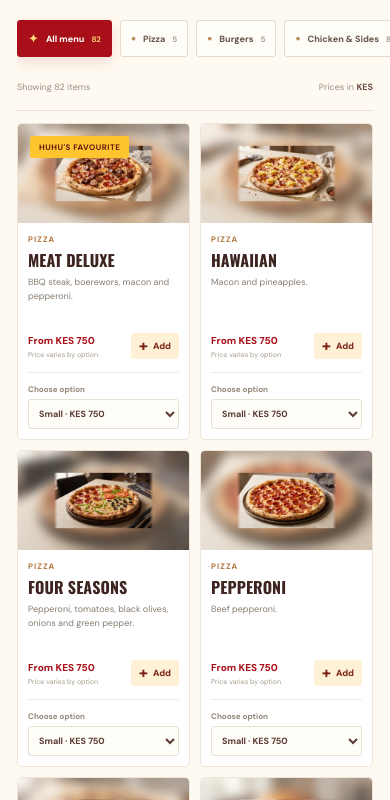
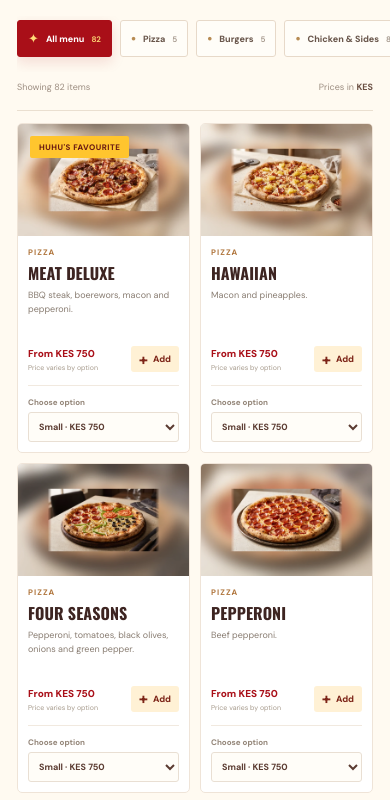
Before and after one commit to robinmigwi/huhus, a website built with Vite: page index.html in a window 390 px wide. Shown: the part 1160-1960 px from the top of the page. Built offline with nearby package versions, Linux system fonts and the light colour scheme; files whose address does not match are found by name.

Commit message:
Set menu photo placeholders to their intended compact height

```diff
--- a/src/styles.css
+++ b/src/styles.css
@@ -94,8 +94,8 @@ a { color: inherit; text-decoration: none; }
 .product-grid { display: grid; grid-template-columns: repeat(3, minmax(0, 1fr)); gap: 18px; padding-top: 19px; }
 .product-card { background: #fff; border: 1px solid #efe4d8; border-radius: 5px; overflow: hidden; transition: transform .2s, box-shadow .2s, border-color .2s; display: flex; flex-direction: column; min-width: 0; }
 .product-card:hover { transform: translateY(-3px); box-shadow: 0 14px 34px rgba(89,42,20,.09); border-color: #e0c6a7; }
-.product-image { position: relative; width: 100%; aspect-ratio: 900 / 520; overflow: hidden; }
-.product-image img { width: 100%; height: auto; max-width: 100%; display: block; object-fit: unset; object-position: unset; padding: 0; margin: 0; }
+.product-image { position: relative; width: 100%; height: 150px; overflow: hidden; background: #f7f1e8; }
+.product-image img { width: 100%; height: 100%; max-width: 100%; display: block; object-fit: cover; object-position: center; padding: 0; margin: 0; }
 .product-badge { position: absolute; left: 12px; top: 12px; color: #6a1a13; background: var(--gold); padding: 6px 9px; border-radius: 2px; font-size: 8px; font-weight: 800; text-transform: uppercase; letter-spacing: .06em; }
 .product-info { padding: 15px 15px 14px; display: flex; flex-direction: column; flex: 1; }
 .product-category { font-size: 8px; text-transform: uppercase; color: #b27942; letter-spacing: .13em; font-weight: 800; }
@@ -159,14 +159,14 @@ a { color: inherit; text-decoration: none; }
   .menu-section { padding: 48px 17px 58px; }.section-heading { display: grid; align-items: start; gap: 18px; }.section-heading h2 { font-size: 41px; }.menu-search { width: 100%; }
   .category-bar { margin-right: -17px; padding-right: 17px; }.category-chip { padding: 9px 10px; font-size: 9px; }
   .product-grid { grid-template-columns: repeat(2, minmax(0, 1fr)); gap: 10px; padding-top: 12px; }
-  .product-image { height: auto; }.product-image img { height: auto; }.product-info { padding: 11px 10px 10px; }.product-info h3 { font-size: 16px; }.product-info > p { font-size: 9px; min-height: 44px; }.product-card-bottom { align-items: flex-end; gap: 4px; }.product-price b { font-size: 10px; }.product-price small { font-size: 7px; }.add-button { padding: 7px 8px; font-size: 9px; }.variant-label { align-items: stretch; flex-direction: column; gap: 5px; }.variant-label select { width: 100%; }
+  .product-image { height: 112px; }.product-image img { height: 100%; }.product-info { padding: 11px 10px 10px; }.product-info h3 { font-size: 16px; }.product-info > p { font-size: 9px; min-height: 44px; }.product-card-bottom { align-items: flex-end; gap: 4px; }.product-price b { font-size: 10px; }.product-price small { font-size: 7px; }.add-button { padding: 7px 8px; font-size: 9px; }.variant-label { align-items: stretch; flex-direction: column; gap: 5px; }.variant-label select { width: 100%; }
   .promo-band { grid-template-columns: 1fr; padding: 38px 22px 42px; gap: 26px; }.promo-copy h2 { font-size: 48px; }.promo-photos img { height: 145px; border-width: 4px; }.promo-band:after { font-size: 100px; bottom: -30px; }
   .visit-section { padding: 49px 22px; grid-template-columns: 1fr; gap: 24px; }.visit-section h2 { font-size: 46px; }.visit-details { padding: 17px; gap: 17px; }.visit-details b { font-size: 9px; }
   .site-footer { padding: 18px 17px; flex-wrap: wrap; }.site-footer p { width: 100%; order: 3; margin: 0; }.footer-demo { font-size: 7px; }
   .drawer-head { padding: 18px 18px 15px; }.cart-content { padding-left: 18px; padding-right: 18px; }.cart-foot { padding: 16px 18px 20px; }
 }
 @media (max-width: 370px) {
-  .product-grid { grid-template-columns: 1fr; }.product-image { height: auto; }.product-image img { height: auto; }.product-info > p { min-height: 0; }.variant-label { flex-direction: row; align-items: center; }
+  .product-grid { grid-template-columns: 1fr; }.product-image { height: 155px; }.product-image img { height: 100%; }.product-info > p { min-height: 0; }.variant-label { flex-direction: row; align-items: center; }
 }
 
 
```
